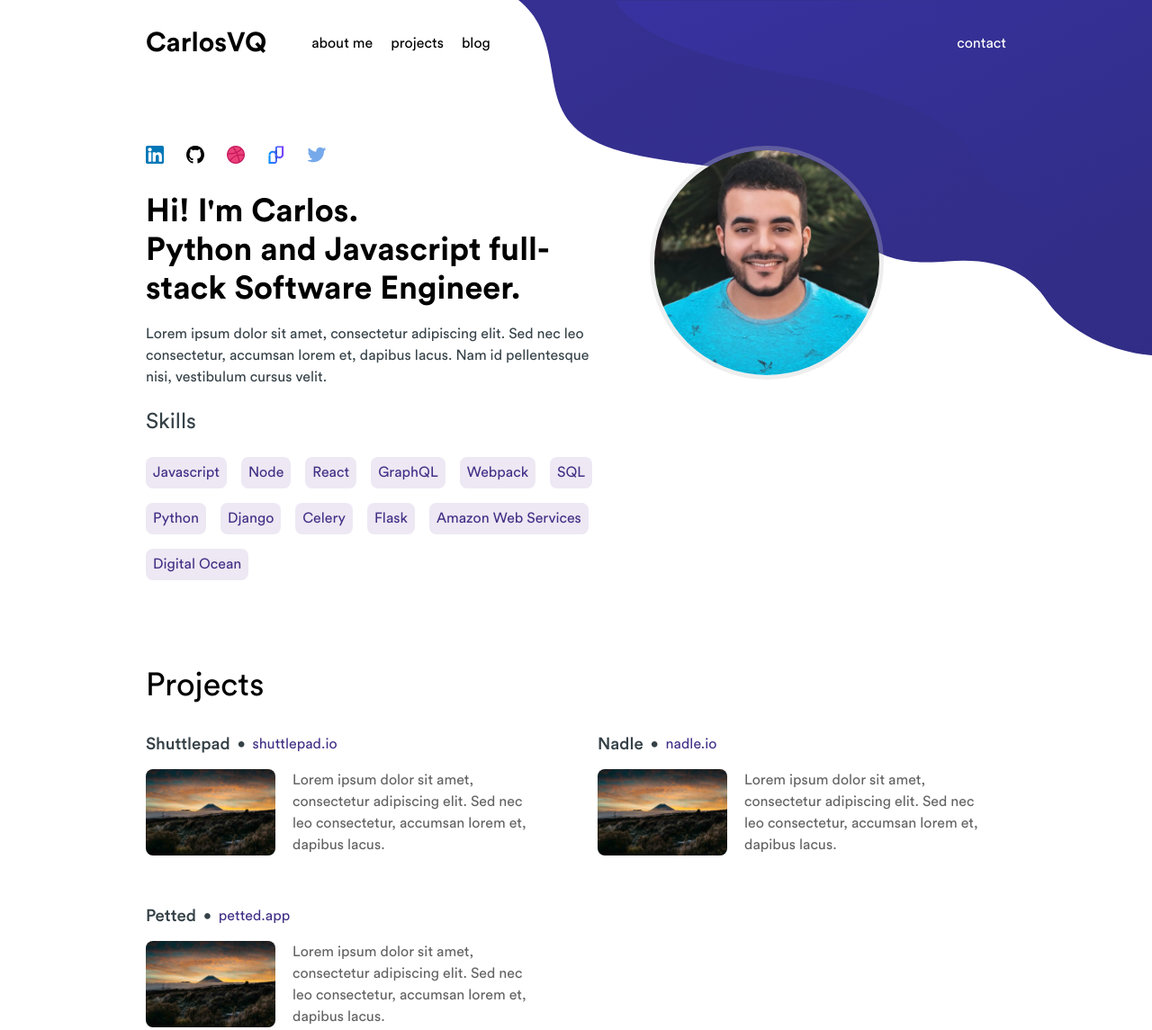
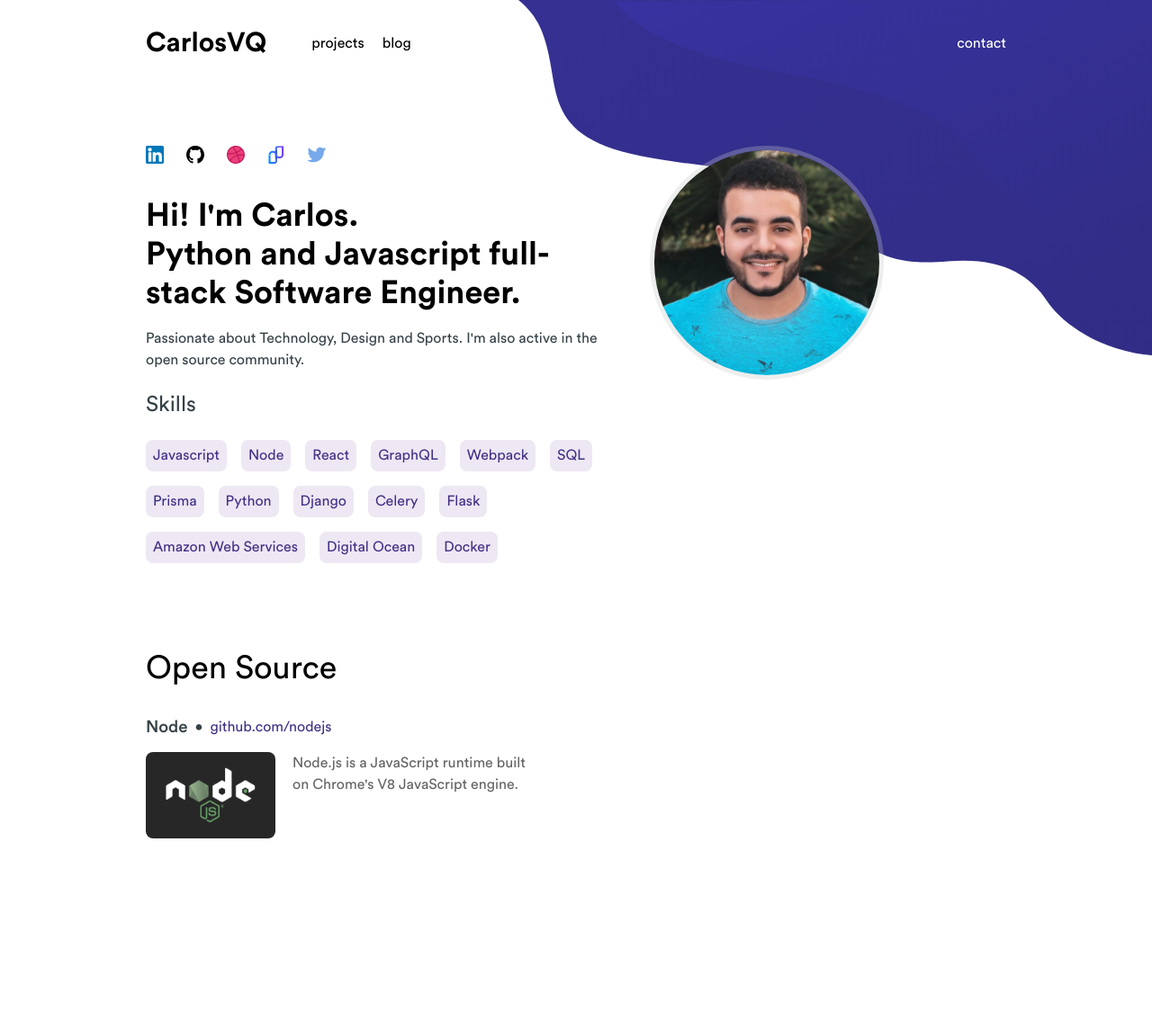
Before and after one commit to carlosvq/carlosvq.com, a Gatsby site: page / in a window 1280 px wide. Shown: the whole page at 90% size. After the commit the page ends 1012 px from the top, so only its background shows below. Built offline with nearby package versions, Linux system fonts and the light colour scheme; Gatsby itself is replaced by a stand-in of ours.

Commit message:
Add open source section

```diff
--- a/src/components/Hero.js
+++ b/src/components/Hero.js
@@ -16,12 +16,14 @@ const skills = [
   "GraphQL",
   "Webpack",
   "SQL",
+  "Prisma",
   "Python",
   "Django",
   "Celery",
   "Flask",
   "Amazon Web Services",
   "Digital Ocean",
+  "Docker",
 ]
 
 const Wrapper = styled.div`
@@ -44,10 +46,14 @@ const IconContainer = styled.div`
   justify-content: space-between;
   width: 200px;
 
+  a {
+    text-decoration: none;
+
     svg {
       max-width: 20px;
       max-height: 20px;
       cursor: pointer;
+    }
   }
 `
 
@@ -111,11 +117,25 @@ const Hero = () => {
     <Wrapper>
       <div className="content">
         <IconContainer>
+          <a href="https://linkedin.com/in/carlosvq">
             <Linkedin />
+          </a>
+
+          <a href="https://github.com/carlosvq">
             <Github />
+          </a>
+
+          <a href="https://dribbble.com/carlosvq">
             <Dribbble />
+          </a>
+
+          <a href="https://nadle.io/p/carlosvq">
             <Nadle />
+          </a>
+
+          <a href="https://twitter.com/carlosvq_">
             <Twitter />
+          </a>
         </IconContainer>
 
         <Title>
@@ -124,9 +144,8 @@ const Hero = () => {
         </Title>
 
         <Content>
-          Lorem ipsum dolor sit amet, consectetur adipiscing elit. Sed nec leo
-          consectetur, accumsan lorem et, dapibus lacus. Nam id pellentesque
-          nisi, vestibulum cursus velit.
+          Passionate about Technology, Design and Sports. I'm also active in the
+          open source community.
         </Content>
 
         <Skills>
--- /dev/null
+++ b/src/components/OpenSource.js
@@ -0,0 +1,122 @@
+import React from "react"
+import styled from "styled-components"
+
+import NODEJS from "../images/nodejs.png"
+
+const Wrapper = styled.div`
+  display: grid;
+  align-items: flex-start;
+  margin: 80px 0;
+  grid-gap: 32px;
+
+  @media (max-width: 768px) {
+    grid-template-columns: auto;
+    margin: 32px 0;
+  }
+`
+
+const IconContainer = styled.div`
+  display: flex;
+  align-items: center;
+  justify-content: space-between;
+  width: 200px;
+
+  svg {
+    max-width: 20px;
+    max-height: 20px;
+    cursor: pointer;
+  }
+`
+
+const Title = styled.h1`
+  color: ${props => props.theme.colors.black};
+  font-size: ${props => props.theme.unit.getRem(36)};
+  font-weight: 400;
+  margin: 0;
+  padding: 0;
+
+  span {
+    display: block;
+  }
+
+  @media (max-width: 768px) {
+    font-size: ${props => props.theme.unit.getRem(24)};
+
+    span {
+      font-weight: 400;
+    }
+  }
+`
+
+const ProjectsContainer = styled.div`
+  display: grid;
+  grid-gap: 56px 40px;
+  justify-content: space-between;
+  grid-template-columns: repeat(auto-fit, minmax(auto, 454px));
+`
+
+const Project = styled.div`
+  display: grid;
+  grid-template-areas: "title title" "image description";
+
+  .title {
+    grid-area: title;
+    display: flex;
+    align-items: center;
+    margin-bottom: 16px;
+
+    h3 {
+      font-weight: 500;
+      margin: 0;
+      padding: 0;
+    }
+
+    a {
+      color: ${props => props.theme.colors.primary};
+      text-decoration: none;
+    }
+  }
+
+  .featured-image {
+    border-radius: 8px;
+    grid-area: image;
+    max-width: 144px;
+  }
+
+  .description {
+    color: ${props => props.theme.colors.darkGray};
+    line-height: 1.5;
+    grid-area: description;
+    max-width: 280px;
+    margin-left: 8px;
+  }
+`
+
+const OpenSource = () => {
+  return (
+    <Wrapper>
+      <Title>Open Source</Title>
+
+      <ProjectsContainer>
+        <Project>
+          <div className="title">
+            <h3>Node</h3>
+            <span style={{ margin: "0 8px" }}>•</span>
+            <span>
+              <a href="https://github.com/nodejs">github.com/nodejs</a>
+            </span>
+          </div>
+
+          <img src={NODEJS} className="featured-image" />
+
+          <div className="description">
+            Node.js is a JavaScript runtime built on Chrome's V8 JavaScript
+            engine.
+          </div>
+        </Project>
+      </ProjectsContainer>
+    </Wrapper>
+  )
+}
+
+export default OpenSource
--- a/src/components/header.js
+++ b/src/components/header.js
@@ -113,13 +113,10 @@ const Header = () => {
 
           <LeftMenu>
             <li>
-              <Link to="#">about me</Link>
-            </li>
-            <li>
               <Link to="#">projects</Link>
             </li>
             <li>
-              <a href="https://b.nadle.io/carlos">blog</a>
+              <a href="https://nadle.io/b/carlos">blog</a>
             </li>
           </LeftMenu>
 
--- a/src/pages/index.js
+++ b/src/pages/index.js
@@ -8,9 +8,11 @@ import Hero from "../components/Hero"
 import Container from "../components/Container"
 
 import Projects from "../components/Projects"
+import OpenSource from "../components/OpenSource"
 
 const IndexPage = () => (
   <Layout>
+    <SEO title="CarlosVQ - Carlos E. Valdez Quintín" />
     <Header />
 
     <Container>
@@ -18,7 +20,7 @@ const IndexPage = () => (
     </Container>
 
     <Container>
-      <Projects />
+      <OpenSource />
     </Container>
   </Layout>
 )
```
Also changed, not shown: src/images/nodejs.png (added). Lines whose indentation alone changed are shown as unchanged.
